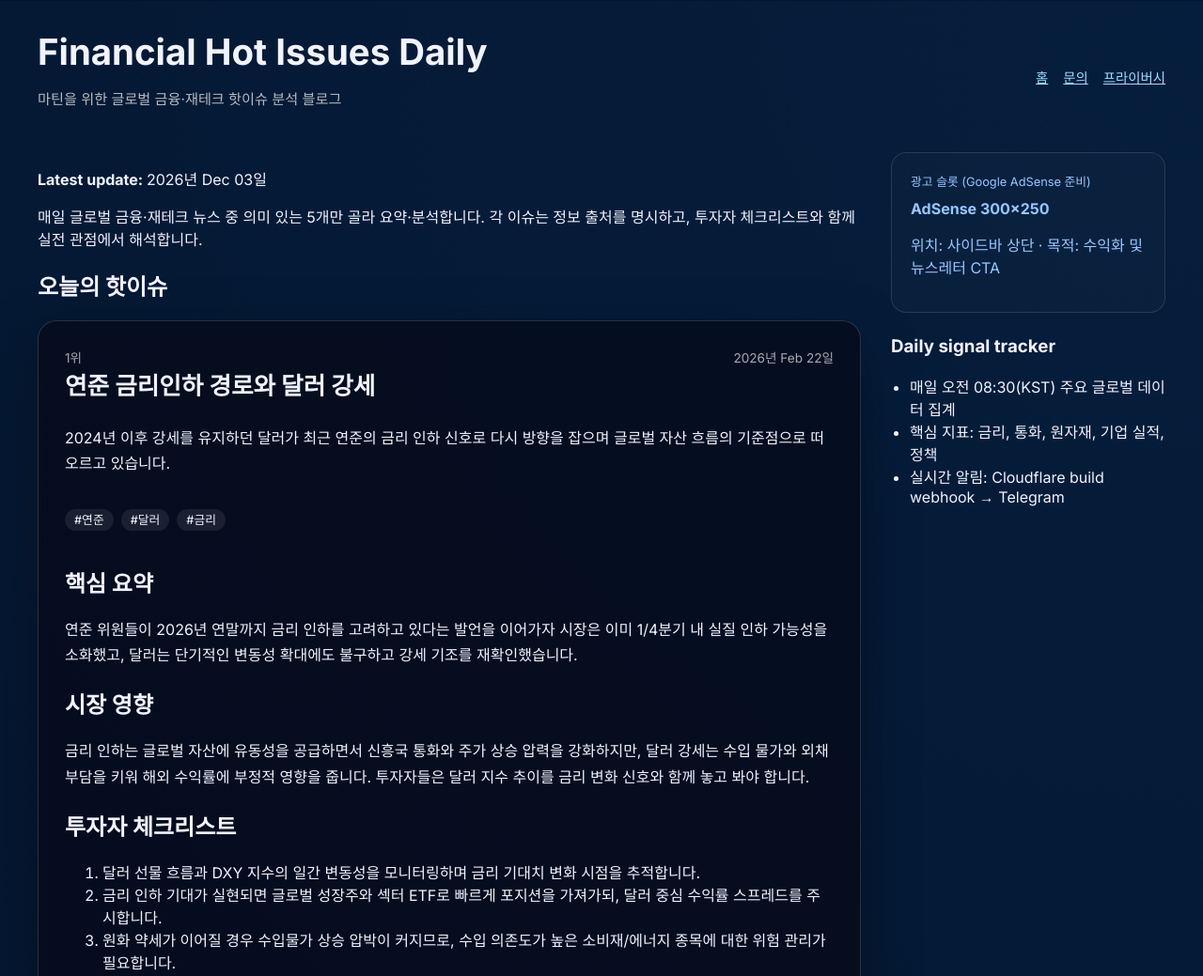
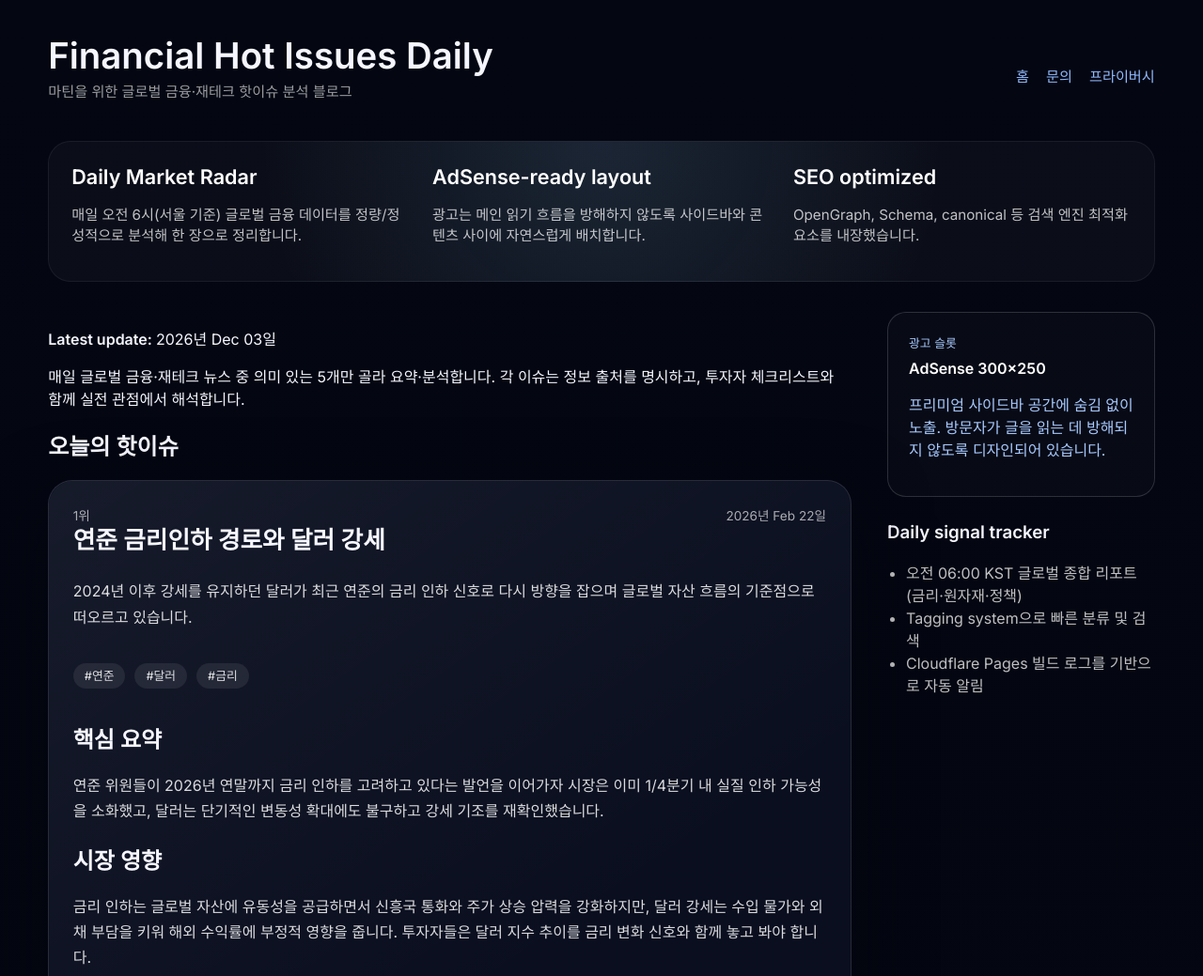
Before and after one commit to heyqbot/martin-finance-hot-issues-blog, an Eleventy site: page src/index.md in a window 1280 px wide. Shown: the top 1039 px of the page at 94% size. Built offline with nearby package versions, Linux system fonts and the light colour scheme; Eleventy itself is replaced by a stand-in of ours; files that its build step writes are made by us from their sources.

Commit message:
feat: refresh layout for readability and ads

```diff
--- a/src/_includes/layouts/base.njk
+++ b/src/_includes/layouts/base.njk
@@ -9,7 +9,7 @@
   <link rel="canonical" href="{{ site.url }}" />
   <link rel="preconnect" href="https://fonts.googleapis.com" />
   <link rel="preconnect" href="https://fonts.gstatic.com" crossorigin />
-  <link href="https://fonts.googleapis.com/css2?family=Inter:wght@400;500;600;700&display=swap" rel="stylesheet" />
+  <link href="https://fonts.googleapis.com/css2?family=Space+Grotesk:wght@400;500;600;700&family=Inter:wght@400;500;600&display=swap" rel="stylesheet" />
   <meta property="og:title" content="{{ site.title }}" />
   <meta property="og:description" content="{{ site.description }}" />
   <meta property="og:type" content="website" />
@@ -19,19 +19,20 @@
   <meta name="twitter:site" content="@martin" />
   <style>
     :root {
-      font-family: 'Inter', system-ui, sans-serif;
+      font-family: 'Inter', 'Space Grotesk', system-ui, sans-serif;
       background-color: #030513;
-      color: #f1f3ff;
+      color: #f5f6ff;
+      scroll-behavior: smooth;
     }
     body {
       margin: 0;
       min-height: 100vh;
-      background: radial-gradient(circle at top right, rgba(19, 110, 210, 0.25), transparent 50%), #01030b;
+      background: linear-gradient(180deg, #040712 0%, #02030a 45%, #041125 100%);
     }
     .app-shell {
       max-width: 1200px;
       margin: 0 auto;
-      padding: 32px 16px 48px;
+      padding: clamp(24px, 3vw, 40px) clamp(16px, 4vw, 64px) 56px;
     }
     header {
       display: flex;
@@ -39,57 +40,95 @@
       align-items: center;
       justify-content: space-between;
       gap: 12px;
-      margin-bottom: 32px;
+      margin-bottom: 28px;
+    }
+    .tagline {
+      margin-top: 4px;
+      color: rgba(255,255,255,0.6);
+      font-size: 0.95rem;
     }
     header h1 {
       margin: 0;
-      font-size: clamp(2rem, 3vw, 2.6rem);
-    }
-    header .meta-tagline {
-      color: rgba(255,255,255,0.7);
-      font-size: 0.95rem;
+      font-size: clamp(2rem, 3vw, 2.8rem);
+      line-height: 1.1;
     }
     nav {
       display: flex;
-      gap: 16px;
-      font-size: 0.9rem;
+      gap: 18px;
+      font-size: 0.95rem;
     }
     nav a {
-      color: #9ddfff;
+      color: #91b9ff;
+      text-decoration: none;
+    }
+    .hero {
+      padding: 24px;
+      border-radius: 24px;
+      background: radial-gradient(circle at top, rgba(144, 207, 255, 0.12), transparent 60%), rgba(255,255,255,0.03);
+      border: 1px solid rgba(255,255,255,0.06);
+      margin-bottom: 32px;
+      display: grid;
+      grid-template-columns: repeat(auto-fit, minmax(220px, 1fr));
+      gap: 24px;
+    }
+    .hero div {
+      font-size: 0.95rem;
+      color: rgba(255,255,255,0.75);
+    }
+    .hero strong {
+      display: block;
+      font-size: 1.35rem;
+      color: #ffffff;
+      margin-bottom: 6px;
     }
     .layout-grid {
       display: grid;
-      grid-template-columns: minmax(0, 3fr) minmax(260px, 1fr);
-      gap: 32px;
+      grid-template-columns: minmax(0, 3fr) minmax(280px, 1fr);
+      gap: clamp(24px, 3vw, 40px);
     }
-    section{ }
     .issue-card {
+      border: 1px solid rgba(255,255,255,0.12);
+      padding: clamp(20px, 2vw, 32px);
+      border-radius: 26px;
+      margin-bottom: 28px;
+      background: rgba(12, 17, 35, 0.85);
+      box-shadow: 0 28px 80px rgba(3,5,13,0.55);
+      position: relative;
+      overflow: hidden;
+    }
+    .issue-card::after {
+      content: '';
+      position: absolute;
+      inset: 0;
+      border-radius: 26px;
+      background: linear-gradient(145deg, rgba(255,255,255,0.05), transparent 60%);
+      pointer-events: none;
+    }
+    .issue-card-content {
+      position: relative;
+      z-index: 1;
+    }
+    .issue-card h3 { margin-top: 0; font-size: clamp(1.5rem, 2vw, 1.9rem); line-height: 1.3; }
+    .issue-card p { line-height: 1.7; color: rgba(255,255,255,0.85); }
+    .issue-meta, .issue-source { display: flex; justify-content: space-between; font-size: 0.85rem; color: rgba(255,255,255,0.65); flex-wrap: wrap; gap: 12px; }
+    .tags { display:flex; flex-wrap:wrap; gap:10px; margin-top:18px; }
+    .tag { font-size:0.8rem; padding:6px 12px; border-radius:999px; background: rgba(255,255,255,0.08); }
+    .ad-slot {
       border: 1px solid rgba(255,255,255,0.15);
-      padding: 28px;
       border-radius: 20px;
-      margin-bottom: 28px;
-      background: rgba(6, 10, 27, 0.8);
-      box-shadow: 0 20px 60px rgba(0,0,0,0.35);
+      padding: 22px;
+      background: rgba(255,255,255,0.02);
+      color: #a8c9ff;
+      margin-bottom: 26px;
     }
-    .issue-card h3 { margin-top: 0; font-size: 1.6rem; }
-    .issue-card p { line-height: 1.7; }
-    .issue-meta, .issue-source { display: flex; justify-content: space-between; font-size: 0.85rem; color: rgba(255,255,255,0.65); flex-wrap: wrap; gap: 12px; }
-    .tags { display:flex; flex-wrap:wrap; gap:8px; margin-top:12px; }
-    .tag { font-size:0.8rem; padding:4px 10px; border-radius:999px; background: rgba(255,255,255,0.08); }
-    .ad-slot {
-      border: 1px solid rgba(255,255,255,0.12);
-      border-radius: 16px;
-      padding: 20px;
-      background: rgba(255,255,255,0.02);
-      color: #98c6ff;
-      margin-bottom: 24px;
-    }
-    .ad-slot span { display: block; font-size: 0.8rem; margin-bottom: 10px; }
-    aside ul { padding-left: 20px; }
+    .ad-slot span { display: block; font-size: 0.8rem; margin-bottom: 8px; }
+    .ad-slot strong { font-size: 1rem; color: #ffffff; }
+    aside ul { padding-left: 20px; color: rgba(255,255,255,0.75); }
     footer { margin-top: 60px; border-top: 1px solid rgba(255,255,255,0.1); padding-top: 20px; font-size: 0.8rem; color: rgba(255,255,255,0.6); display:flex; flex-wrap:wrap; gap:12px; justify-content:space-between; }
     .privacy-links a { color: rgba(255,255,255,0.7); }
-    @media (max-width: 900px) {
+    @media (max-width: 960px) {
       .layout-grid { grid-template-columns: 1fr; }
+      nav { justify-content: flex-start; }
     }
   </style>
   <script type="application/ld+json">
@@ -111,7 +150,7 @@
     <header>
       <div>
         <h1>{{ site.title }}</h1>
-        <p class="meta-tagline">{{ site.description }}</p>
+        <p class="tagline">{{ site.description }}</p>
       </div>
       <nav aria-label="Quick links">
         <a href="{{ site.url }}">홈</a>
@@ -119,22 +158,36 @@
         <a href="{{ site.url }}/privacy">프라이버시</a>
       </nav>
     </header>
+    <div class="hero">
+      <div>
+        <strong>Daily Market Radar</strong>
+        <p>매일 오전 6시(서울 기준) 글로벌 금융 데이터를 정량/정성적으로 분석해 한 장으로 정리합니다.</p>
+      </div>
+      <div>
+        <strong>AdSense-ready layout</strong>
+        <p>광고는 메인 읽기 흐름을 방해하지 않도록 사이드바와 콘텐츠 사이에 자연스럽게 배치합니다.</p>
+      </div>
+      <div>
+        <strong>SEO optimized</strong>
+        <p>OpenGraph, Schema, canonical 등 검색 엔진 최적화 요소를 내장했습니다.</p>
+      </div>
+    </div>
     <div class="layout-grid">
-      <div>
+      <main>
         {{ content | safe }}
-      </div>
+      </main>
       <aside>
         <div class="ad-slot" aria-label="AdSense preview">
-          <span>광고 슬롯 (Google AdSense 준비)</span>
+          <span>광고 슬롯</span>
           <strong>AdSense 300x250</strong>
-          <p>위치: 사이드바 상단 · 목적: 수익화 및 뉴스레터 CTA</p>
+          <p>프리미엄 사이드바 공간에 숨김 없이 노출. 방문자가 글을 읽는 데 방해되지 않도록 디자인되어 있습니다.</p>
         </div>
         <section aria-labelledby="why-updated">
           <h3 id="why-updated">Daily signal tracker</h3>
           <ul>
-            <li>매일 오전 08:30(KST) 주요 글로벌 데이터 집계</li>
-            <li>핵심 지표: 금리, 통화, 원자재, 기업 실적, 정책</li>
-            <li>실시간 알림: Cloudflare build webhook → Telegram</li>
+            <li>오전 06:00 KST 글로벌 종합 리포트(금리·원자재·정책)</li>
+            <li>Tagging system으로 빠른 분류 및 검색</li>
+            <li>Cloudflare Pages 빌드 로그를 기반으로 자동 알림</li>
           </ul>
         </section>
       </aside>
```
